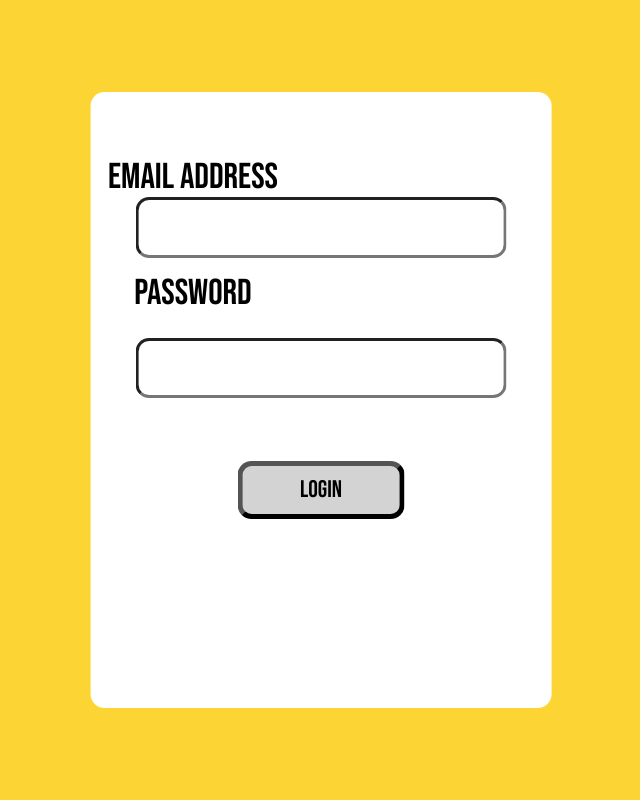
After one commit to meet-projects/Y2-GroupD-Team2, a Flask app: page /login in a window 1280 px wide. The commit adds this page. Shown: the whole page, without its empty margins (319-959 px from the left). Run offline with Flask 3, Linux system fonts and the light colour scheme.

Commit message:
admin page

```diff
--- a/app.py
+++ b/app.py
@@ -35,15 +35,17 @@ def join():
     if request.method == 'POST':
         account_info = {
             'name': request.form['name'],
-            'email':request.form['email'],
-            'type':request.form['tp'],
-            'illness':request.form['illness'],
-            'age':request.form['age'],
-            'number':request.form['number'],
-            'call':request.form['call']
+            'email': request.form['email'],
+            'type': request.form['tp'],
+            'illness': request.form['illness'],
+            'age': request.form['age'],
+            'number': request.form['number'],
+            'call': request.form.get('call', '')
         }
         db.child("candidates").push(account_info)
+        return redirect(url_for('home'))
     return render_template("join.html")
+
 
 
 @app.route('/process', methods=['GET', 'POST'])
@@ -55,5 +57,37 @@ def process():
 def aboutus():
     return render_template('abtUs.html')
 
+@app.route('/admin', methods=['GET', 'POST'])
+def admin():
+    candidates_data = db.child("candidates").get()
+
+    if candidates_data.each():
+        candidates_list = [{"candidate_id": candidate.key(), "candidate_data": candidate.val()} for candidate in candidates_data.each()]
+    else:
+        candidates_list = []
+
+    return render_template('admin.html', candidates=candidates_list)
+
+
+
+
+
+
+@app.route('/login', methods=['GET','POST'])
+def login():
+    if request.method=='POST':
+        email = request.form['email']
+        password = request.form['password']
+        if (email == 'ukko@gmail.com') and (password == "12345678"):
+            return redirect(url_for("admin"))
+    return render_template('login.html')
+
+@app.route('/remove_candidate/<candidate_id>', methods=['POST'])
+def remove_candidate(candidate_id):
+    db.child("candidates").child(candidate_id).remove()
+    flash("Candidate removed successfully!", "success")
+    return redirect(url_for('admin'))
+
+
 if __name__ == '__main__':
     app.run(debug=True)
--- /dev/null
+++ b/static/css/login.css
@@ -0,0 +1,88 @@
+@import url('https://fonts.googleapis.com/css2?family=Bebas+Neue&display=swap');
+
+html{
+    background-color: #FCD534;
+    font-family: 'Bebas Neue', sans-serif;
+    font-size: 100%;
+}
+
+html, body {
+    margin: 0;
+    padding: 0;
+    width: 100%;
+    height: 100%;
+}
+
+label {
+    color: rgb(0, 0, 0);
+    position: relative;
+    top: 8vh;
+    right: 10vw;
+    font-size: 4.5vh;
+}
+
+.passlog{
+    right: 11.5vw;
+    top: 11vh;
+    font-size: 4.5vh;
+}
+
+a{
+    position: relative;
+    color: rgb(0, 0, 0);
+    top: 19vh;
+    font-size: 3.51vh;
+}
+
+#logemail {
+    position: relative;
+    top: 7vh;
+    font-size: 3.16vh;
+    width: 29vw;
+    padding: 1vw 1.75vh;
+    border-radius: 1.05vw;
+    border-width: 0.26vw;
+    margin: 0.5vw 0;
+    box-sizing: border-box;
+}
+
+#logpass {
+    position: relative;
+    top: 10vh;
+    font-size: 3.16vh;
+    width: 29vw;
+    padding: 1vw 1.75vh;
+    border-radius: 1.05vw;
+    border-width: 0.26vw;
+    margin: 0.5vw 0;
+    box-sizing: border-box;
+}
+
+.inbutton{
+    position: relative;
+    padding: 0.75vw;
+    top: 17vh;
+    width: 13vw;
+    border-width: 0.7vh;
+    background-color: lightgrey;
+    border-color: black;
+    border-radius: 1.75vh;
+    font-family: 'Bebas Neue', sans-serif;
+    font-size: 3vh;
+}
+
+.inbutton:hover{
+    background-color: rgb(171, 171, 171);
+    border-color: rgb(215, 215, 215);
+}
+
+.interface {
+    position: absolute;
+    background-color: rgb(255, 255, 255);
+    width: 36vw;
+    height: 77vh;
+    top: 50%;
+    left: 50%;
+    transform: translate(-50%, -50%);
+    border-radius: 1.75vh;
+}
--- a/static/css/style.css
+++ b/static/css/style.css
@@ -10,7 +10,7 @@ input {
 
 body {
   font-family: "Montserrat", sans-serif;
-  background: black;
+  background: rgb(255, 255, 255);
   color:  #fbcc28;
   display: flex;
   align-items: center;
--- a/templates/home.html
+++ b/templates/home.html
@@ -11,6 +11,7 @@
 	<link rel="stylesheet"  href="normalize.css">
 	<link rel="stylesheet"  href="bg.css">
 	<style type="text/css">
+
 
 * {
 pading:0px;
@@ -587,7 +588,7 @@ z-index:2
 			<ul>
 				<li><a href="/">Home</a></li>
 				<li><a href="/process">Process</a></li>
-				<li><a href="#">About us</a></li>
+				<li><a href="/aboutus">About us</a></li>
 				<li><a href="/join">Apply</a></li>
 			</ul>
 		</div>
--- a/templates/join.html
+++ b/templates/join.html
@@ -122,8 +122,8 @@
             </div>
 
             <div class="form-group">
-                <label>Want us to contact you back:</label><br>
-                Sure! <input type="checkbox" id="call" name="call" value="call">
+                <label for="q4">Want us to contact you back:</label><br>
+                Sure! <input type="checkbox" id="q4" name="call" value="call">
             </div>
 
             <input type="submit" value="Submit" class="btn btn-primary" >
--- /dev/null
+++ b/templates/login.html
@@ -0,0 +1,34 @@
+<!DOCTYPE html>
+<html lang="en">
+<head>
+    <meta charset="UTF-8">
+    <title>login to admin board</title>
+    <link rel="stylesheet" href="static/css/login.css">
+</head>
+<body>
+    <center>
+    <div class="interface">
+    <form method="post" action="/login">
+
+        <div>
+            <label>Email address</label>
+            <div>
+                <input id="logemail" type="email"  name="email" id="emailStr" required>
+            </div>
+        </div>
+
+        <div>
+            <label id="pass">Password</label>
+            <div class="input-group">
+                <input id="logpass" type="password"  name="password" required>
+            </div>
+        </div>
+
+        <input class= "inbutton" type="submit" value="Login"/>
+
+    </form>
+    <br>
+</center>
+</div>
+</body>
+</html>
--- a/templates/timeline.html
+++ b/templates/timeline.html
@@ -1,6 +1,8 @@
 <head>
   <link rel="stylesheet" href="static/css/style.css">
 </head>
+
+
 
 <div class="starwars">
   <input type="radio" name="film" id="input-1" checked>
```
Also changed, not shown: static/css/admin.css (added, +51 -0 lines), templates/abtUs.html (+75 -1 lines), templates/admin.html (added, +37 -0 lines).
